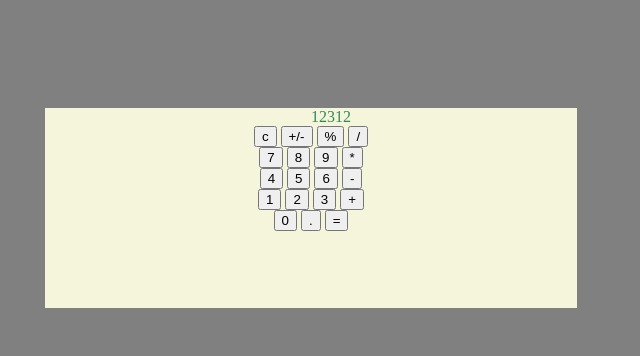
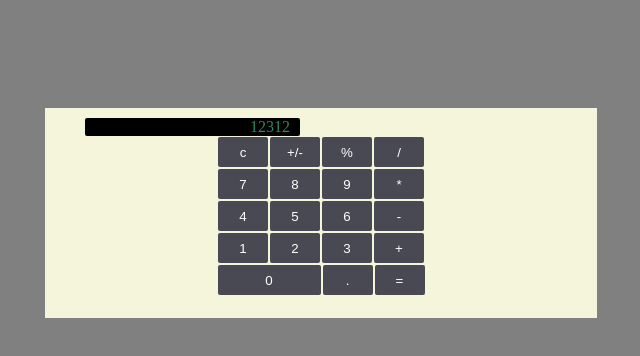
Before and after one commit to KangarooAlpha/odin_calculator, a plain HTML site: page index.html in a window 1280 px wide. Shown: the whole page, without its empty margins (329-969 px from the left). Drawn offline with Linux system fonts and the light colour scheme.

Commit message:
centered elements and made it more presentable

```diff
--- a/index.html
+++ b/index.html
@@ -15,32 +15,32 @@
                 <div id="display">12312</div>
             </div>
             <div class="buttons">
-                <div class="row1">
+                <div class="row one">
                     <button id="clear">c</button>
                     <button id="sign-change">+/-</button>
                     <button class="operation %">%</button>
                     <button class="operation /">/</button>
                 </div>
-                <div class="row2">
+                <div class="row two">
                     <button class="numbers 7">7</button>
                     <button class="numbers 8">8</button>
                     <button class="numbers 9">9</button>
                     <button class="operation *">*</button>
                 </div>
-                <div class="row3">
+                <div class="row three">
                     <button class="numbers 4">4</button>
                     <button class="numbers 5">5</button>
                     <button class="numbers 6">6</button>
                     <button class="operation -">-</button>
                 </div>
-                <div class="row4">
+                <div class="row four">
                     <button class="numbers 1">1</button>
                     <button class="numbers 2">2</button>
                     <button class="numbers 3">3</button>
                     <button class="operation +">+</button>
                 </div>
-                <div class="row5">
-                    <button class="numbers 0">0</button>
+                <div class="row five">
+                    <button class="numbers zero">0</button>
                     <button id="decimal">.</button>
                     <button id="equal">=</button>
                 </div>
--- a/script.js
+++ b/script.js
@@ -100,6 +100,6 @@ equal.addEventListener("click", ()=> {
 decimal.addEventListener("click", ()=> {
     if (!currentNum.includes(".")) {
         currentNum += decimal.textContent
+        display.textContent = currentNum
     }
-    console.log(currentNum)
 })
--- a/style.css
+++ b/style.css
@@ -17,8 +17,12 @@ body {
     width: 100%;
     height: 100%;
     margin: auto;
-
     background-color: beige;
+    align-content: center;
+    justify-content: center;
+    padding-right: 10px;
+    padding-left: 10px;
+    padding-top: 10px;
 }
 
 .buttons {
@@ -28,14 +32,45 @@ body {
     align-items: center;
     align-content: center;
     width: 100%;
-    margin: auto;
+    margin: 0px;
+    display: flex;
+    flex: 1 auto;
+    gap: 0px;
+}
+
+button {
+    background-color: #484952;
+    color: white;
+    width: 50px;
+    height: 30px;
+    border-radius: 2px;
+    border: 2px;
+    float: left;
+    margin: 1px;
+    border-color: blue;
+}
+
+.buttons .zero {
+    width: 103px;
+}
+
+.screen {
+    background-color: black;
+    align-content: center;
+    border-radius: 2px;
+    width: 205px;
+    margin-left: 30px;
+    padding-right: 10px;
 }
 
 #display {
     display: flex;
-    margin-left: 50%;
-    align-content: center;
+    justify-content: right;
     color: seagreen;
-    border: black 2px;
-    border: 1px;
+    margin-right: 0px;
 }
+
+.row {
+    display: flex;
+    gap: 0px;
+}
```
